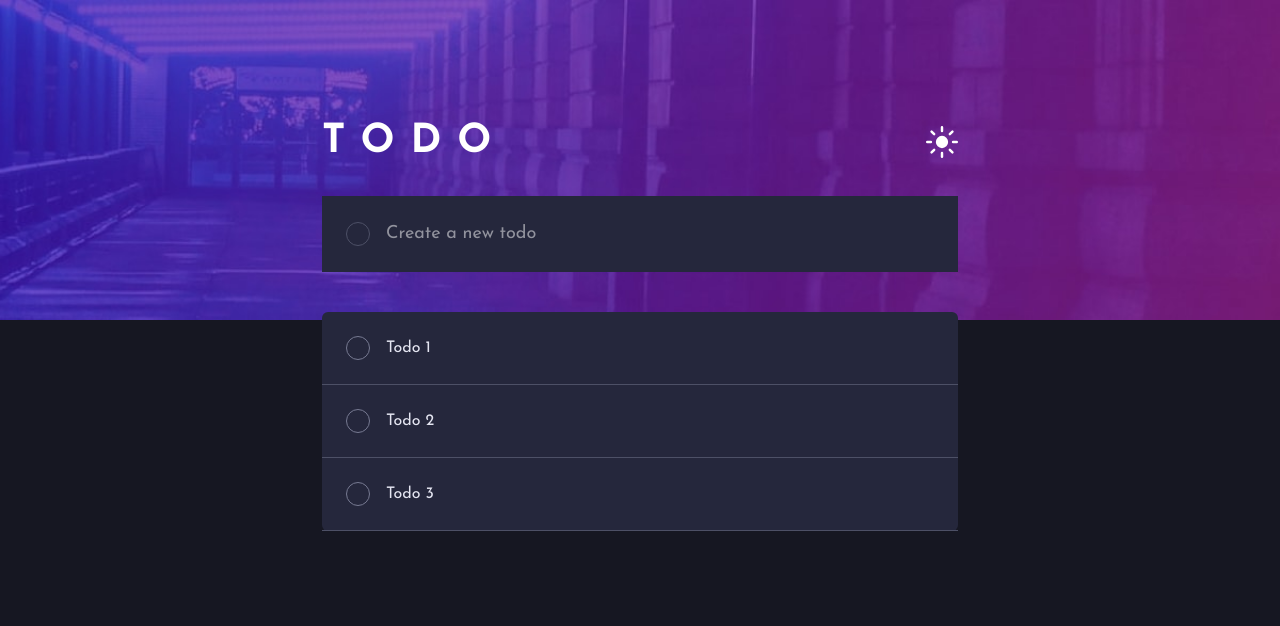
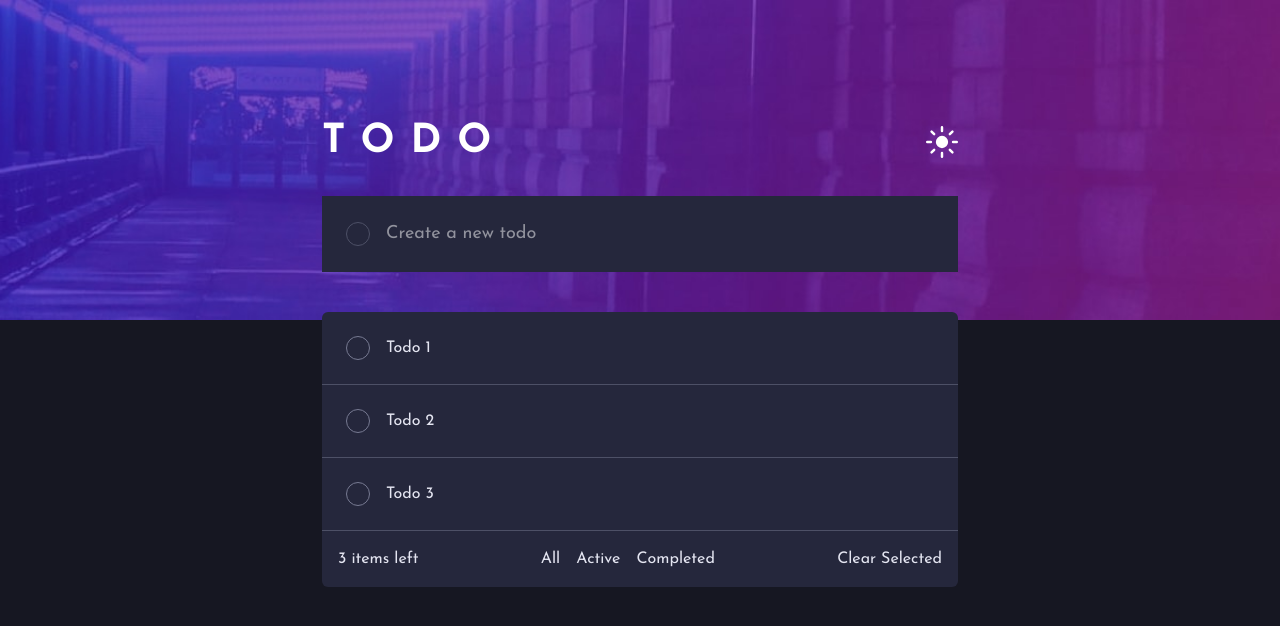
Before and after one commit to rodrigojesus7/todolist-app, a React (Vite) app: page / in a window 1280 px wide. Shown: the top 626 px of the page. Built offline with nearby package versions, Linux system fonts and the light colour scheme.

Commit message:
refactor: refactor TodoList component

```diff
--- a/src/App.tsx
+++ b/src/App.tsx
@@ -1,11 +1,7 @@
 import { TodoHeader } from "./components/TodoHeader"
 import { TodoForm } from "./components/TodoForm"
+import { TodoList } from "./components/TodoList"
 
-const todos = [
-  { id: 1, text: 'Todo 1' },
-  { id: 2, text: 'Todo 2' },
-  { id: 3, text: 'Todo 3' }
-]
 
 function App() {
 
@@ -21,21 +17,7 @@ function App() {
 
           <TodoForm></TodoForm>
 
-          <div className="bg-neutral-very-dark-desaturated-blue rounded-md">
-            <ul>
-              {todos.map((todo) => (
-                <li className="p-6 border-b border-neutral-very-dark-grayish-blue" key={todo.id}>
-                  <div className="flex items-center gap-4">
-                    <button className="w-6 h-6 border rounded-full cursor-pointer border-neutral-dark-grayish-blue"></button>
-
-                    <p className="text-neutral-very-light-grayish-blue">{todo.text}</p>
-                  </div>
-                </li>
-              ))}
-
-            </ul>
-          </div>
-
+          <TodoList></TodoList>
 
         </div>
 
--- /dev/null
+++ b/src/components/TodoList/index.tsx
@@ -0,0 +1,44 @@
+const todos = [
+    { id: 1, text: 'Todo 1' },
+    { id: 2, text: 'Todo 2' },
+    { id: 3, text: 'Todo 3' }
+]
+
+const TodoList = () => {
+
+    return (
+
+        <div className="bg-neutral-very-dark-desaturated-blue rounded-md">
+            <ul>
+                {todos.map((todo) => (
+                    <li className="p-6 border-b border-neutral-very-dark-grayish-blue" key={todo.id}>
+                        <div className="flex items-center gap-4">
+                            <button className="w-6 h-6 border rounded-full cursor-pointer border-neutral-dark-grayish-blue"></button>
+
+                            <p className="text-neutral-very-light-grayish-blue">{todo.text}</p>
+                        </div>
+                    </li>
+                ))}
+
+            </ul>
+
+            <div className="flex justify-between p-4 text-neutral-very-light-grayish-blue">
+                <p>{todos.length} items left</p>
+
+                <div className="flex gap-4">
+                    <button className="cursor-pointer">All</button>
+                    <button className="cursor-pointer">Active</button>
+                    <button className="cursor-pointer">Completed</button>
+                </div>
+
+                <button className="cursor-pointer">Clear Selected</button>
+            </div>
+
+
+        </div>
+
+    )
+}
+
+
+export { TodoList }
```
